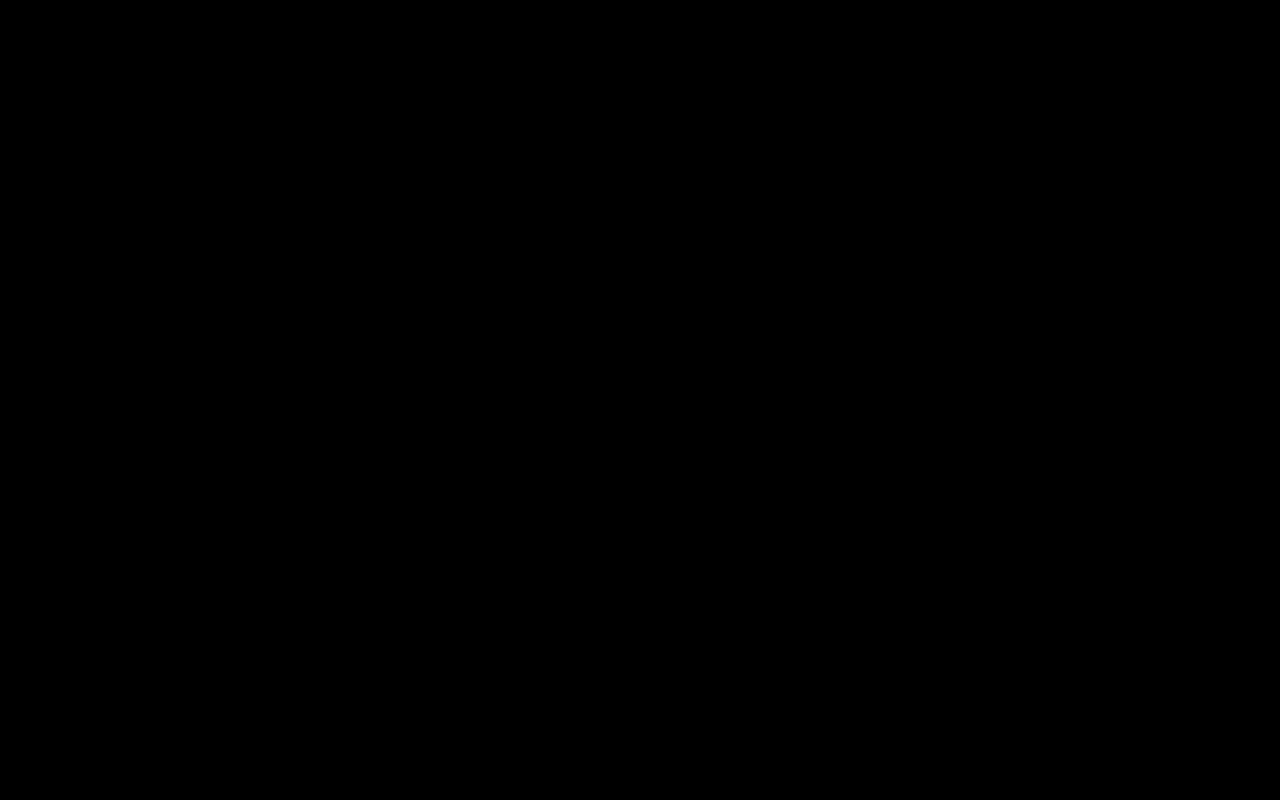
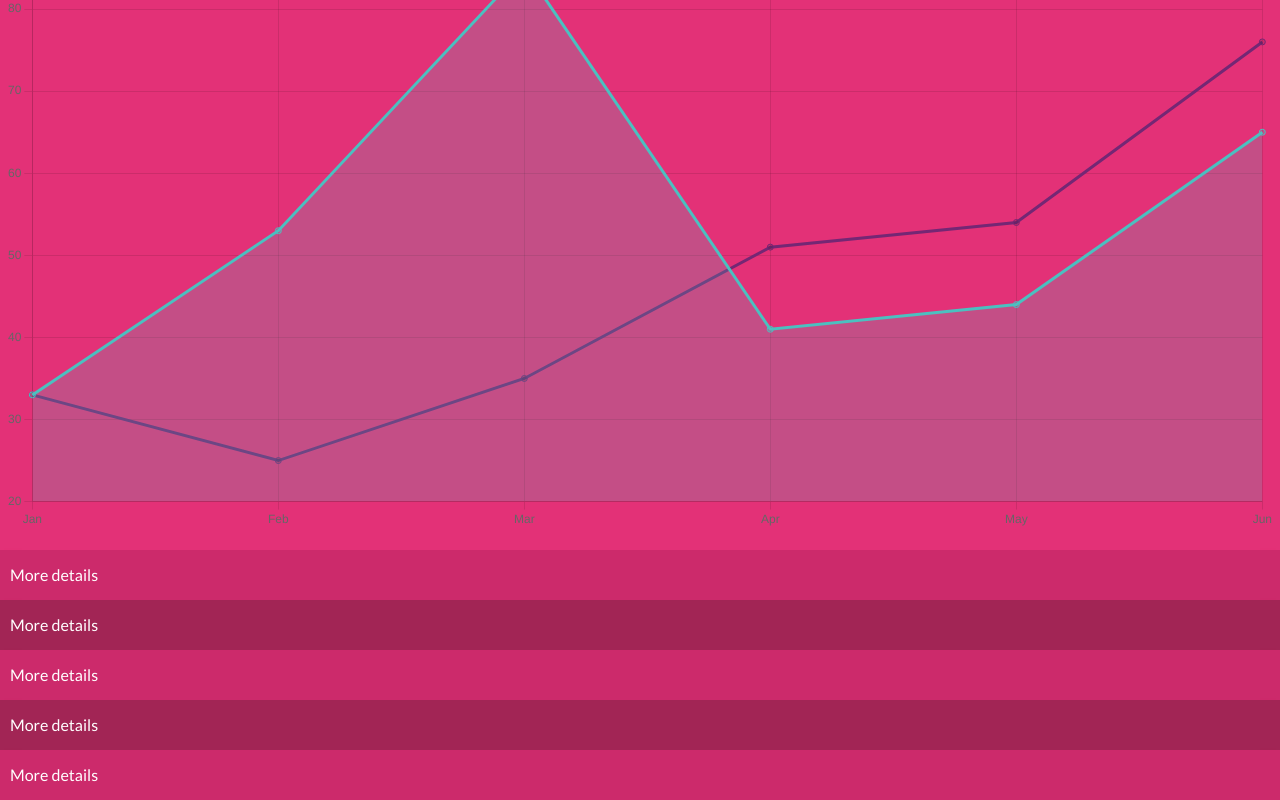
Before and after one commit to aimemalaika/metrics-webapp, a React (Create React App) app: page /details in a window 1280 px wide. Before the commit this address had no page. Shown: the part 624-1424 px from the top of the page. Before the commit the page ends 800 px from the top, so only its background shows below. Built offline with nearby package versions, Linux system fonts and the light colour scheme.

Commit message:
Add country detail ui

```diff
--- a/package.json
+++ b/package.json
@@ -10,8 +10,10 @@
     "@testing-library/jest-dom": "^5.16.2",
     "@testing-library/react": "^12.1.3",
     "@testing-library/user-event": "^13.5.0",
+    "chart.js": "^3.7.1",
     "prop-types": "^15.8.1",
     "react": "^17.0.2",
+    "react-chartjs-2": "^4.0.1",
     "react-dom": "^17.0.2",
     "react-router-dom": "^6.2.2",
     "react-scripts": "5.0.0",
--- a/src/App.css
+++ b/src/App.css
@@ -11,6 +11,10 @@ body {
   padding: 0;
   margin: 0;
   background-color: black;
+}
+
+a {
+  color: inherit;
 }
 
 .app-logo {
@@ -166,3 +170,16 @@ body {
   text-transform: uppercase;
   font-weight: 700;
 }
+
+.graph-section {
+  padding: 20px 5px;
+  background-color: var(--pink-color);
+}
+
+.text-paragraph {
+  height: 50px;
+  line-height: 50px;
+  margin: 0;
+  color: var(--white-color);
+  padding: 0 10px;
+}
--- a/src/App.js
+++ b/src/App.js
@@ -3,6 +3,7 @@ import Login from './components/Login';
 import Countries from './components/Countries';
 import '@fontsource/lato';
 import './App.css';
+import CountryDetails from './components/CountryDetails';
 
 function App() {
   return (
@@ -10,6 +11,7 @@ function App() {
       <Routes>
         <Route path="/" exact element={<Login />} />
         <Route path="/countries" exact element={<Countries />} />
+        <Route path="/details" exact element={<CountryDetails />} />
       </Routes>
     </Router>
   );
--- a/src/components/CountryCard.js
+++ b/src/components/CountryCard.js
@@ -2,6 +2,7 @@ import React, { Component } from 'react';
 import PropTypes from 'prop-types';
 import { FontAwesomeIcon } from '@fortawesome/react-fontawesome';
 import { faArrowCircleRight } from '@fortawesome/free-solid-svg-icons';
+import { Link } from 'react-router-dom';
 
 class CountryCard extends Component {
   constructor(props) {
@@ -13,7 +14,7 @@ class CountryCard extends Component {
     const { name } = this.props;
     return (
       <div className={name}>
-        <FontAwesomeIcon className="go-to-page" icon={faArrowCircleRight} />
+        <Link to="/details"><FontAwesomeIcon className="go-to-page" icon={faArrowCircleRight} /></Link>
         <p>Rwanda</p>
         <p>20-03-2022</p>
         <p>John Hopkins University</p>
--- /dev/null
+++ b/src/components/CountryDetails.js
@@ -0,0 +1,31 @@
+import React, { Component } from 'react';
+import DataGraph from './DataGraph';
+import FirstCountry from './FirstCountry';
+import Header from './Header';
+
+class CountryDetails extends Component {
+  constructor() {
+    super();
+    this.state = {};
+  }
+
+  render() {
+    return (
+      <>
+        <Header />
+        <FirstCountry />
+        <p className="titles-paragraph">More details</p>
+        <div className="graph-section">
+          <DataGraph />
+        </div>
+        <p className="text-paragraph pink">More details</p>
+        <p className="text-paragraph pinker">More details</p>
+        <p className="text-paragraph pink">More details</p>
+        <p className="text-paragraph pinker">More details</p>
+        <p className="text-paragraph pink">More details</p>
+      </>
+    );
+  }
+}
+
+export default CountryDetails;
--- /dev/null
+++ b/src/components/DataGraph.js
@@ -0,0 +1,38 @@
+import React, { Component } from 'react';
+import { Line } from 'react-chartjs-2';
+import { Chart, registerables } from 'chart.js';
+
+Chart.register(...registerables);
+
+class DataGraph extends Component {
+  constructor() {
+    super();
+    this.state = {};
+  }
+
+  render() {
+    const data = {
+      labels: ['Jan', 'Feb', 'Mar', 'Apr', 'May', 'Jun'],
+      datasets: [
+        {
+          label: 'First dataset',
+          data: [33, 53, 85, 41, 44, 65],
+          fill: true,
+          backgroundColor: 'rgba(75,192,192,0.2)',
+          borderColor: 'rgba(75,192,192,1)',
+        },
+        {
+          label: 'Second dataset',
+          data: [33, 25, 35, 51, 54, 76],
+          fill: false,
+          borderColor: '#742774',
+        },
+      ],
+    };
+    return (
+      <Line data={data} />
+    );
+  }
+}
+
+export default DataGraph;
```
Also changed, not shown: 1 other file (tests, documents, lock files or other folders).
